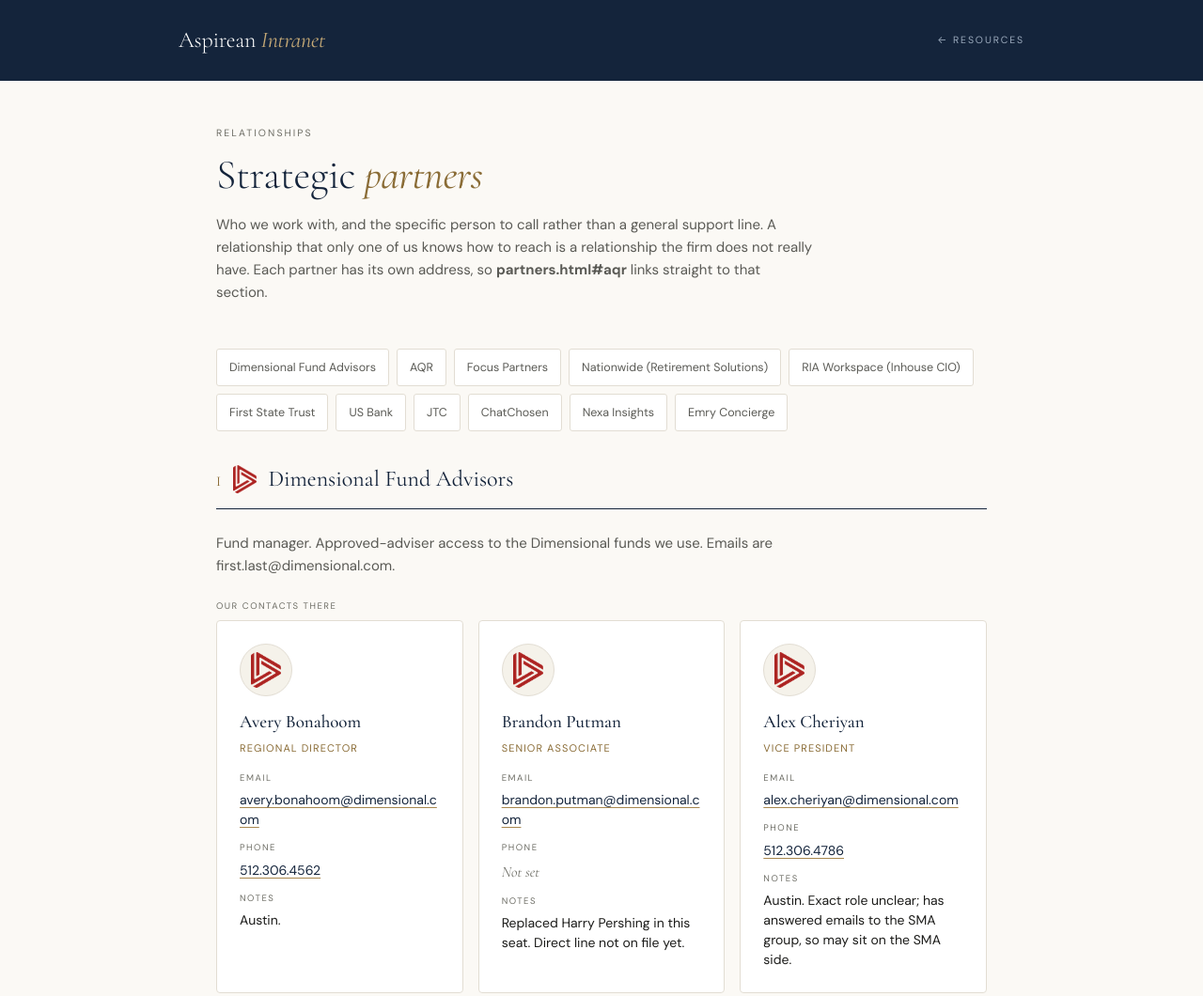
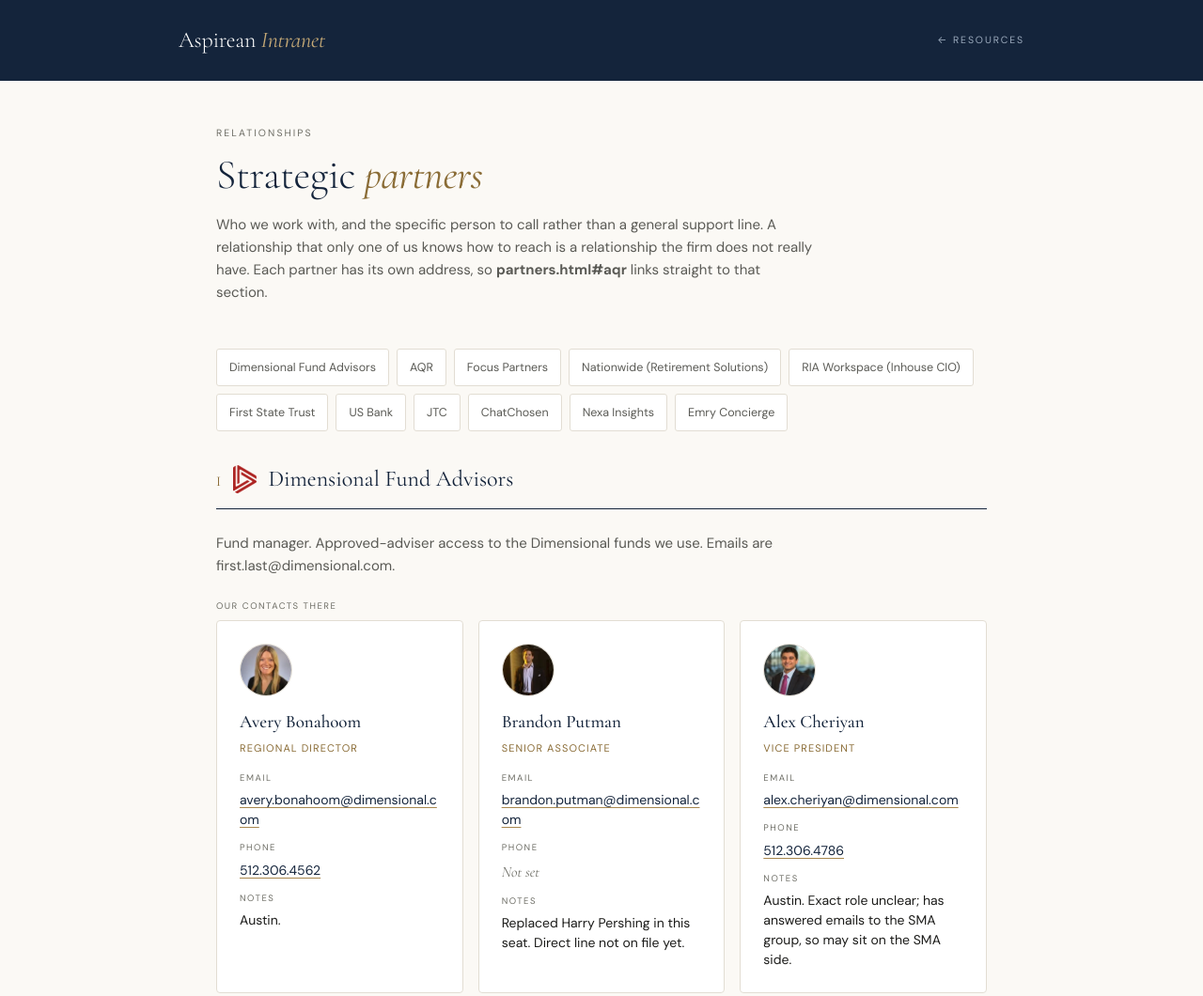
Before and after one commit to CalebL12/aspirean-intranet, a website: page partners.html in a window 1280 px wide. Shown: the top 1060 px of the page at 94% size. Drawn offline with nearby package versions, Linux system fonts and the light colour scheme.

Commit message:
Add files via upload
Ten contact headshots; US Bank contact named

- assets/people/: Avery Bonahoom, Brandon Putman, Alex Cheriyan, Sean
  Brooks, Emily Macintosh, Chuck Laverty, Jacqui Jenkins, Chris
  Manker, Matt Gallagher (name inferred from filename, fills US Bank's
  empty slot), and Kai Cromwell.
- All cropped square at 112px for the 56px avatar circle, 2-4KB each.

```diff
--- a/partners.html
+++ b/partners.html
@@ -65,12 +65,12 @@ const PARTNERS = [
       { label: "Research library", url: "https://my.dimensional.com/collections/dimensional-research" }
     ],
     contacts: [
-      { name: "Avery Bonahoom", role: "Regional director",
+      { name: "Avery Bonahoom", photo: "assets/people/avery-bonahoom.webp", role: "Regional director",
         email: "avery.bonahoom@dimensional.com", phone: "512.306.4562", notes: "Austin." },
-      { name: "Brandon Putman", role: "Senior associate",
+      { name: "Brandon Putman", photo: "assets/people/brandon-putman.webp", role: "Senior associate",
         email: "brandon.putman@dimensional.com", phone: null,
         notes: "Replaced Harry Pershing in this seat. Direct line not on file yet." },
-      { name: "Alex Cheriyan", role: "Vice president",
+      { name: "Alex Cheriyan", photo: "assets/people/alex-cheriyan.webp", role: "Vice president",
         email: "alex.cheriyan@dimensional.com", phone: "512.306.4786",
         notes: "Austin. Exact role unclear; has answered emails to the SMA group, so may sit on the SMA side." },
       { name: "UMA Solutions desk", role: "Team inbox",
@@ -106,17 +106,17 @@ const PARTNERS = [
       { label: "Adviser portal", url: "https://portal.advisor.focuspartners.com/s/" }
     ],
     contacts: [
-      { name: "Sean Brooks", role: "Relationship contact",
+      { name: "Sean Brooks", photo: "assets/people/sean-brooks.webp", role: "Relationship contact",
         email: null, phone: "312-219-1136",
         notes: "Focus Partners Advisor Solutions. Relationship dates to 2019." },
       { name: "FAS Trading", role: "Trading desk",
         email: "fasenvestnettrading@focuspartners.com", phone: "800-366-7266 x2, #3",
         notes: "Also fpastrading@focuspartners.com. 190 Carondelet Plaza, Suite 600, Clayton, MO 63105." },
       { name: "WestOne", role: "Contact", email: null, phone: null, notes: null },
-      { name: "Emily Macintosh", role: "Focus Trusts",
+      { name: "Emily Macintosh", photo: "assets/people/emily-macintosh.webp", role: "Focus Trusts",
         email: "emily.macintosh@focuspartners.com", phone: null,
         notes: "Team inbox: Trusts@focuspartners.com." },
-      { name: "Chuck Laverty", role: "Business valuation",
+      { name: "Chuck Laverty", photo: "assets/people/chuck-laverty.webp", role: "Business valuation",
         email: null, phone: null, notes: null }
     ],
     notes: null
@@ -169,7 +169,7 @@ const PARTNERS = [
       { label: "Website", url: "https://www.fs-trust.com" }
     ],
     contacts: [
-      { name: "Jacqui Jenkins", role: "Contact",
+      { name: "Jacqui Jenkins", photo: "assets/people/jacqui-jenkins.webp", role: "Contact",
         email: "jjenkins@fs-trust.com", phone: null, notes: null }
     ],
     notes: null
@@ -181,7 +181,8 @@ const PARTNERS = [
     what: "Bank and corporate trustee. Set out here what the relationship covers.",
     links: [],
     contacts: [
-      { name: null, role: "Relationship contact", email: null, phone: null, notes: null }
+      { name: "Matt Gallagher", photo: "assets/people/matt-gallagher.webp",
+        role: "Relationship contact", email: null, phone: null, notes: null }
     ],
     notes: null
   },
@@ -205,7 +206,7 @@ const PARTNERS = [
     what: "Set out here what the relationship covers.",
     links: [],
     contacts: [
-      { name: "Kai Cromwell", role: "Contact", email: null, phone: null, notes: null },
+      { name: "Kai Cromwell", photo: "assets/people/kai-cromwell.webp", role: "Contact", email: null, phone: null, notes: null },
       { name: "Tryggvi Rafn Sigurbjarnarson", role: "Contact", email: null, phone: null, notes: null }
     ],
     notes: null
@@ -217,7 +218,7 @@ const PARTNERS = [
     what: "Client survey and feedback platform for advisory firms.",
     links: [],
     contacts: [
-      { name: "Chris Manker", role: "Contact", email: null, phone: null, notes: null }
+      { name: "Chris Manker", photo: "assets/people/chris-manker.webp", role: "Contact", email: null, phone: null, notes: null }
     ],
     notes: null
   },
```
Also changed, not shown: assets/people/alex-cheriyan.webp (added), assets/people/avery-bonahoom.webp (added), assets/people/brandon-putman.webp (added), assets/people/chris-manker.webp (added), assets/people/chuck-laverty.webp (added), assets/people/emily-macintosh.webp (added), assets/people/jacqui-jenkins.webp (added), assets/people/kai-cromwell.webp (added), assets/people/matt-gallagher.webp (added), assets/people/sean-brooks.webp (added).
